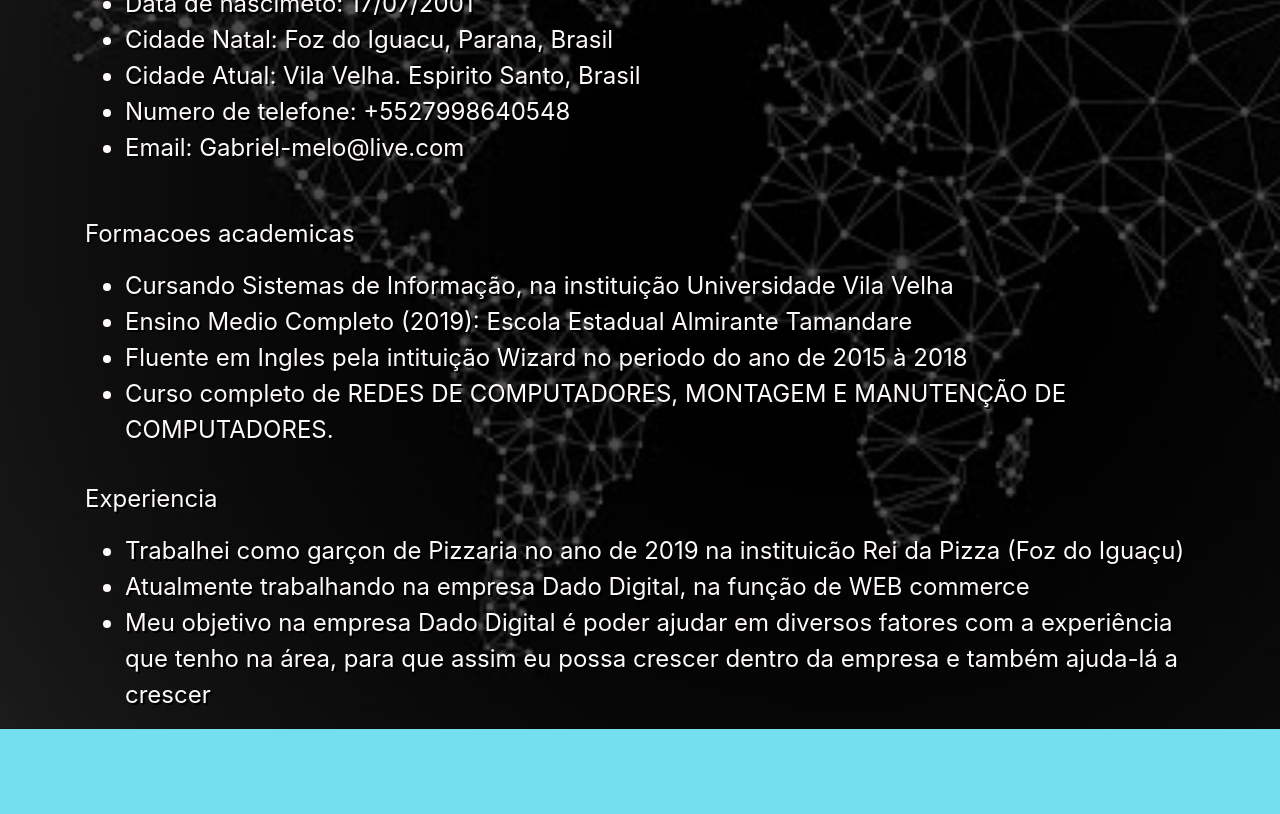
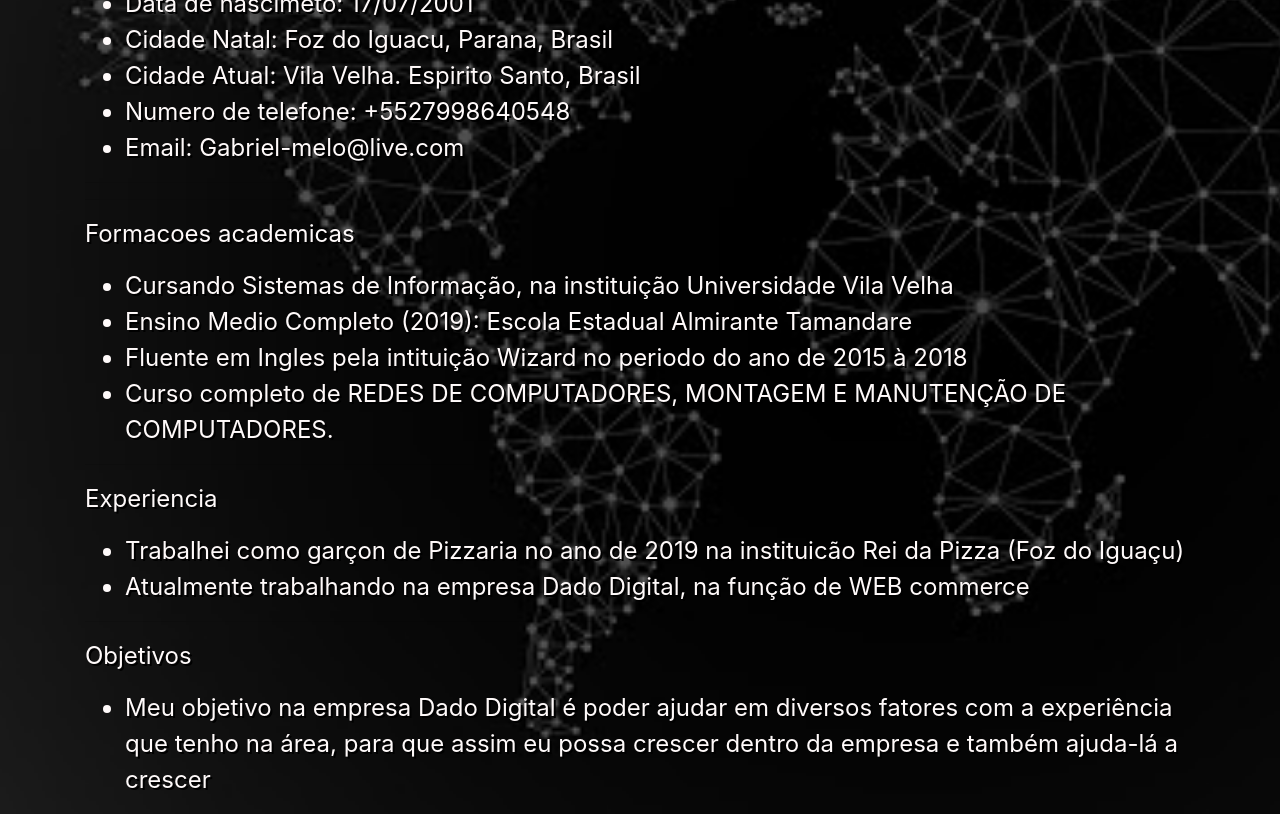
Before and after one commit to JapaC0W/Curriculo, a plain HTML site: page index.html in a window 1280 px wide. Shown: the part 224-1038 px from the top of the page. Before the commit the page ends 953 px from the top, so only its background shows below. Drawn offline with nearby package versions, Linux system fonts and the light colour scheme.

Commit message:
Update index.html

```diff
--- a/index.html
+++ b/index.html
@@ -55,14 +55,18 @@
               <ul> <li> Trabalhei como garçon de Pizzaria no ano de 2019 na instituicão Rei da Pizza (Foz do Iguaçu) </li>
                   <li>  Atualmente trabalhando na empresa Dado Digital, na função de WEB commerce </li>
 
-                 <li> Meu objetivo na empresa Dado Digital é poder ajudar em diversos fatores com a experiência que tenho na área,
-                     para que assim eu possa crescer dentro da empresa e também ajuda-lá a crescer </li>
 
             </ul>
             </p>
 
+                <hr />
 
-
+                <p>
+                    Objetivos
+                    <ul>
+                     <li> Meu objetivo na empresa Dado Digital é poder ajudar em diversos fatores com a experiência que tenho na área,
+                     para que assim eu possa crescer dentro da empresa e também ajuda-lá a crescer </li>
+                      </ul>
 
 
         </diV>
```
